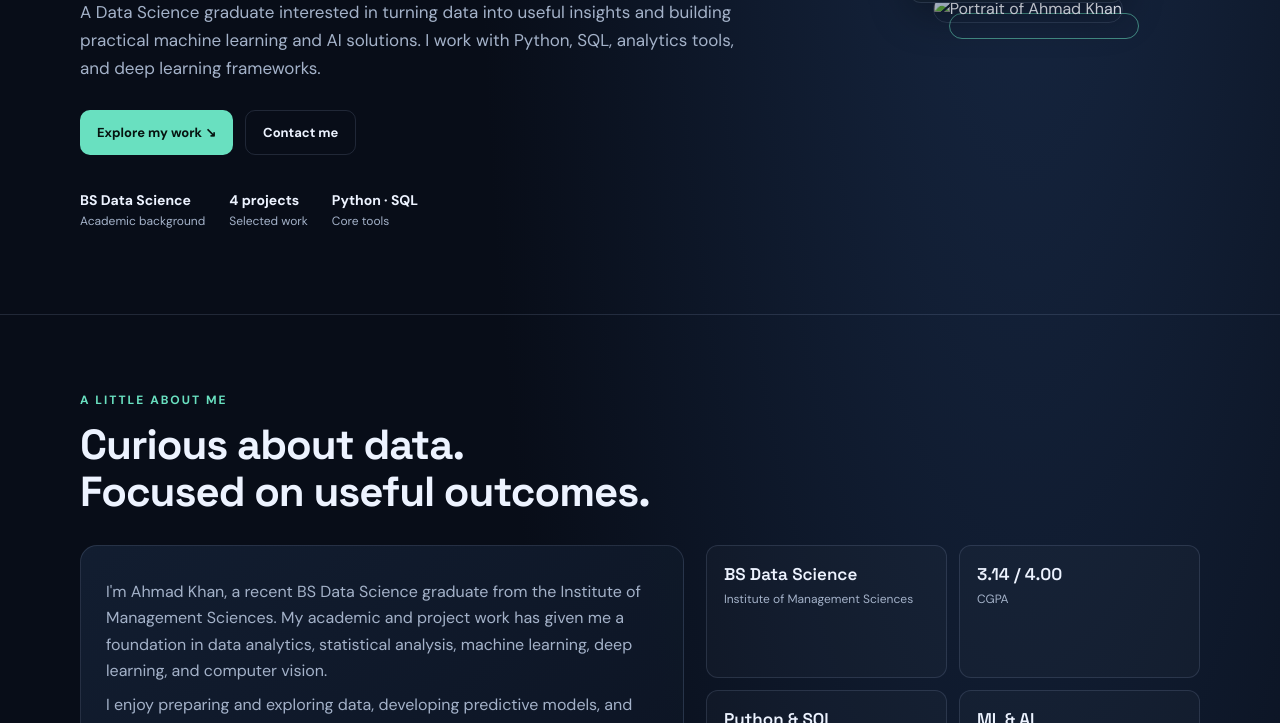
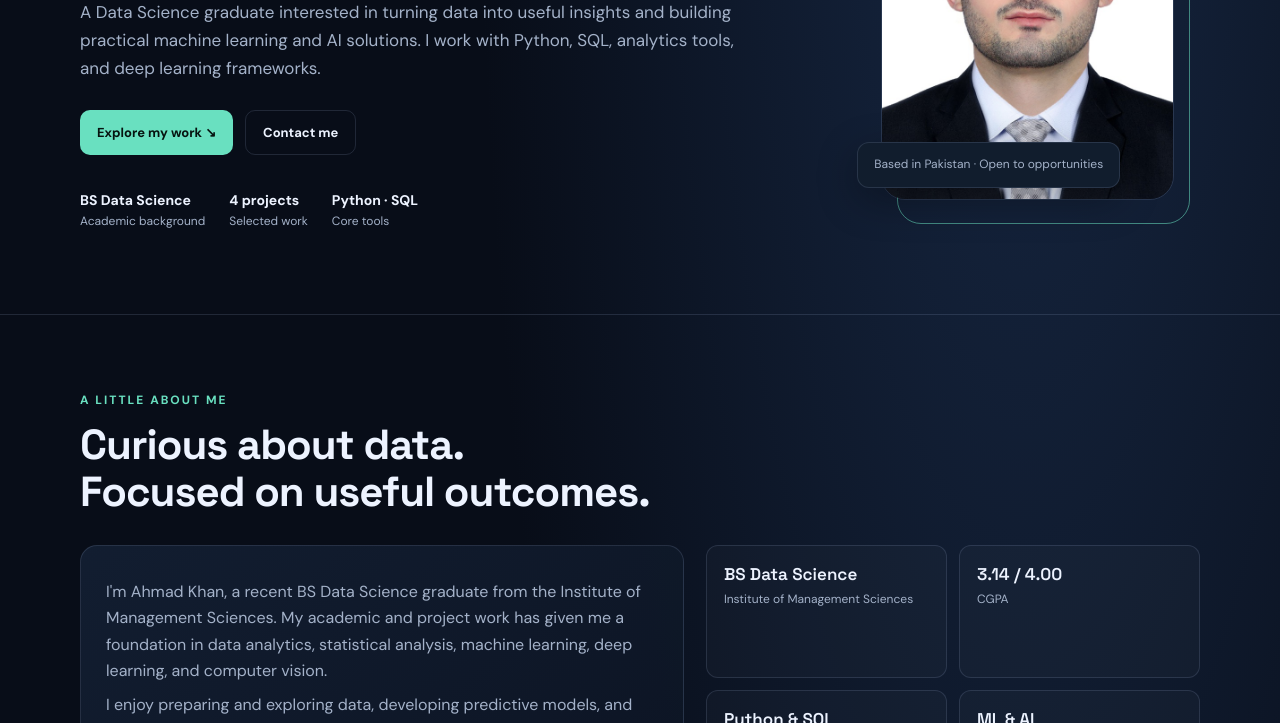
Before and after one commit to ahmadkhan-datascientist/ahmadkhan-datascientist.github.io, a plain HTML site: page index.html in a window 1280 px wide. Shown: the part 377-1100 px from the top of the page. Drawn offline with Linux system fonts and the light colour scheme.

Commit message:
Fix profile image source in index.html
Updated image source path for the profile picture.

```diff
--- a/index.html
+++ b/index.html
@@ -52,7 +52,7 @@
       <div class="actions"><a class="button" href="#projects">Explore my work ↘</a><a class="button ghost" href="mailto:ahmadkhan.datascientist@gmail.com">Contact me</a></div>
       <div class="quick"><div><strong>BS Data Science</strong>Academic background</div><div><strong>4 projects</strong>Selected work</div><div><strong>Python · SQL</strong>Core tools</div></div>
     </div>
-    <div class="portrait-wrap"><img class="portrait" src="assets/ahmad-khan-profile.jpeg" alt="Portrait of Ahmad Khan"><div class="portrait-tag">Based in Pakistan · Open to opportunities</div></div>
+    <div class="portrait-wrap"><img class="portrait" src="ahmad-khan-profile.jpeg" alt="Portrait of Ahmad Khan"><div class="portrait-tag">Based in Pakistan · Open to opportunities</div></div>
   </div>
 
   <section id="about"><div class="wrap">
```
